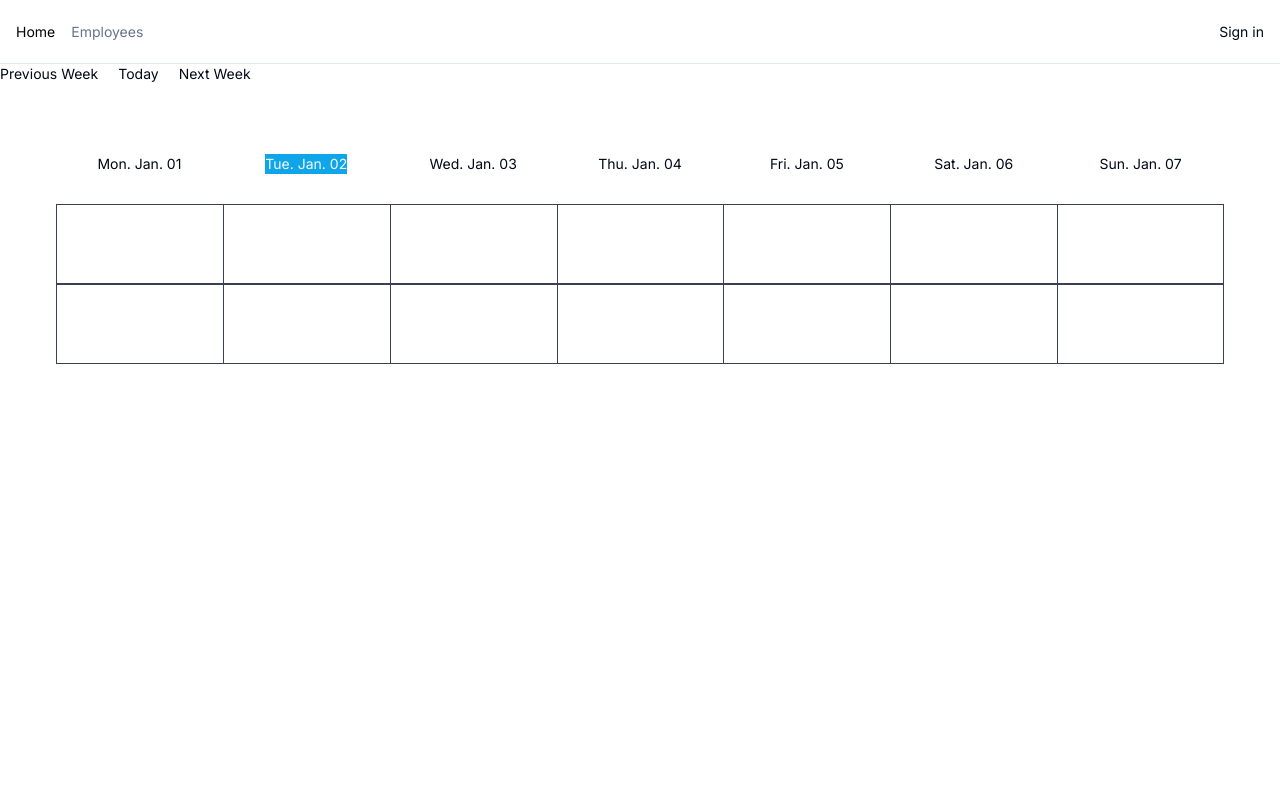
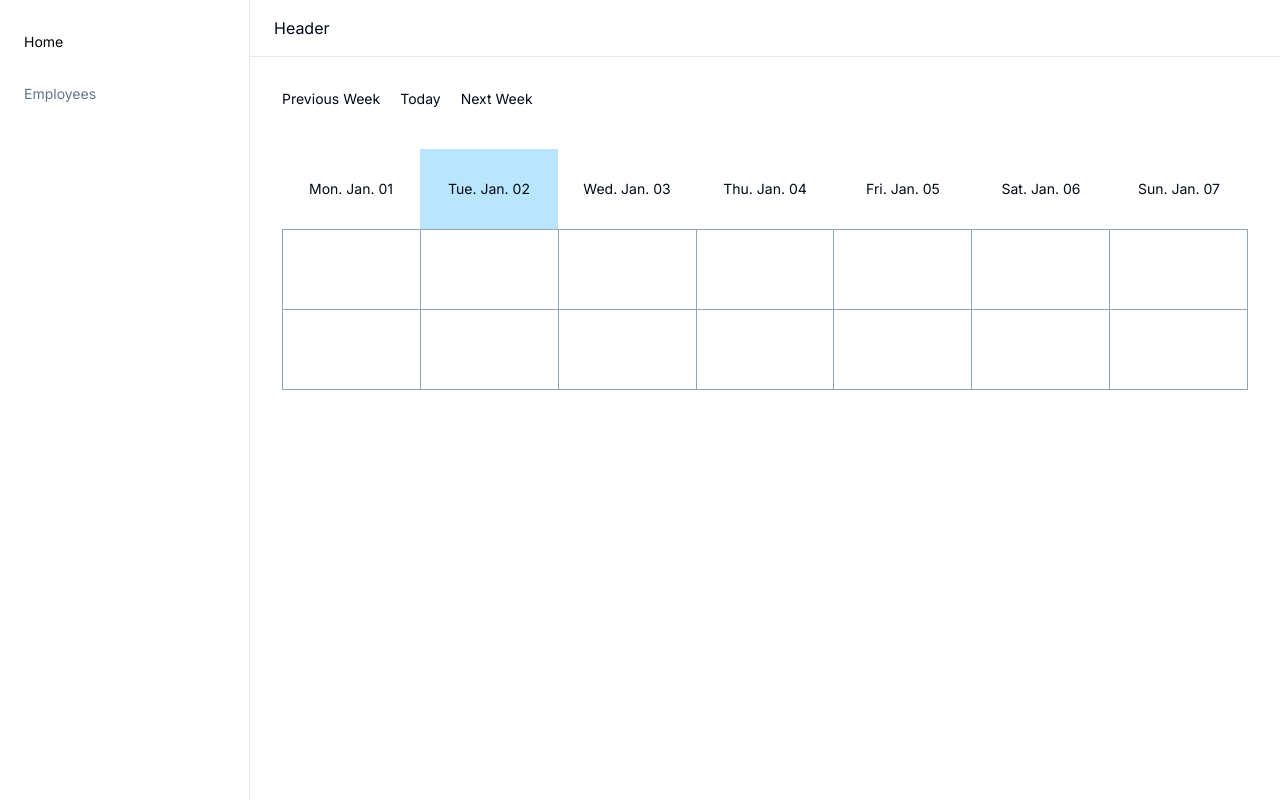
Before and after one commit to lanzmoncis/rota-builder, a Next.js app: page /dashboard in a window 1280 px wide. Built offline with nearby package versions, Linux system fonts and the light colour scheme.

Commit message:
Redo the layout for the app

```diff
--- a/app/layout.tsx
+++ b/app/layout.tsx
@@ -18,8 +18,11 @@ export default function RootLayout({
   return (
     <html lang="en">
       <body className={inter.className}>
-        <Sidebar />
-        {children}
+        <div className="min-h-screen grid grid-cols-[auto_1fr] grid-rows-[auto_1fr]">
+          <Sidebar />
+          <div className="border-b py-4 px-6">Header</div>
+          <main>{children}</main>
+        </div>
       </body>
     </html>
   );
--- a/components/sidebar.tsx
+++ b/components/sidebar.tsx
@@ -2,12 +2,11 @@ import MainNav from "@/components/main-nav";
 
 const Sidebar = () => {
   return (
-    <div className=" border-b flex items-center gap-4 h-16 px-4 justify-between">
-      <div className="flex gap-4">
+    <aside className="w-[250px] row-span-full border-r py-8 px-6">
+      <div className="flex flex-col gap-8">
         <MainNav />
       </div>
-      <div className="text-sm">Sign in</div>
-    </div>
+    </aside>
   );
 };
 
--- a/components/weekly-calendar.tsx
+++ b/components/weekly-calendar.tsx
@@ -54,8 +54,8 @@ const Calendar = () => {
         <div
           key={i}
           className={cn(
-            "text-sm",
-            isSameDay(currentDate, new Date()) ? "bg-sky-500 text-slate-50" : ""
+            "text-sm w-full h-full flex items-center justify-center",
+            isSameDay(currentDate, new Date()) ? "bg-sky-200" : ""
           )}
         >
           {format(currentDate, dateFormat)}
@@ -78,7 +78,7 @@ const Calendar = () => {
         onSave={() => {}}
         loading={loading}
       />
-      <div className="calendar">
+      <div className="p-8">
         <div className="flex gap-5 mb-10 text-sm">
           <button onClick={() => changeWeekHandle("prev")}>
             Previous Week
@@ -86,18 +86,15 @@ const Calendar = () => {
           <button onClick={goToToday}>Today</button>
           <button onClick={() => changeWeekHandle("next")}>Next Week</button>
         </div>
-        <div className="mx-14">
-          {renderHeader()}
+        {renderHeader()}
+        <div className="border-slate-400 border-t border-l">
           <div className="grid grid-cols-7">
             {employees.map((employee) => (
               <>
-                {[...Array(7)].map((_, index) => (
+                {[...Array(7)].map((_) => (
                   <div
                     key={employee.id}
-                    className={cn(
-                      "border border-gray-700 h-20",
-                      index === 6 ? "" : "border-r-0"
-                    )}
+                    className="h-20 border-r border-b border-slate-400"
                     onClick={() => setOpen(true)}
                   ></div>
                 ))}
```
